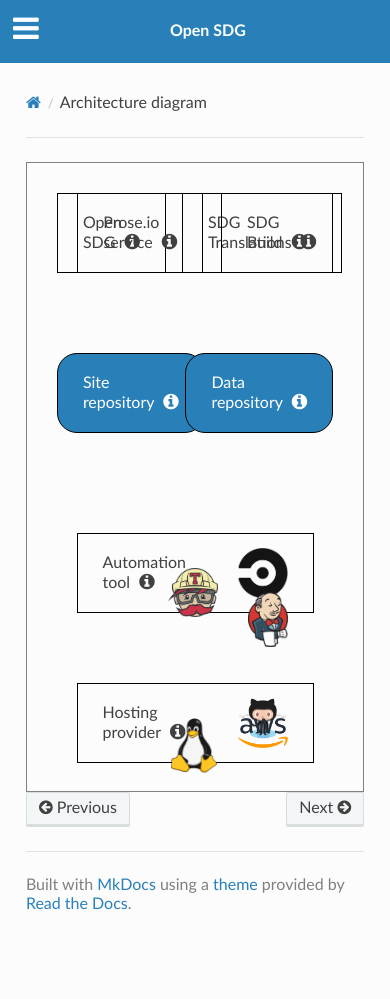
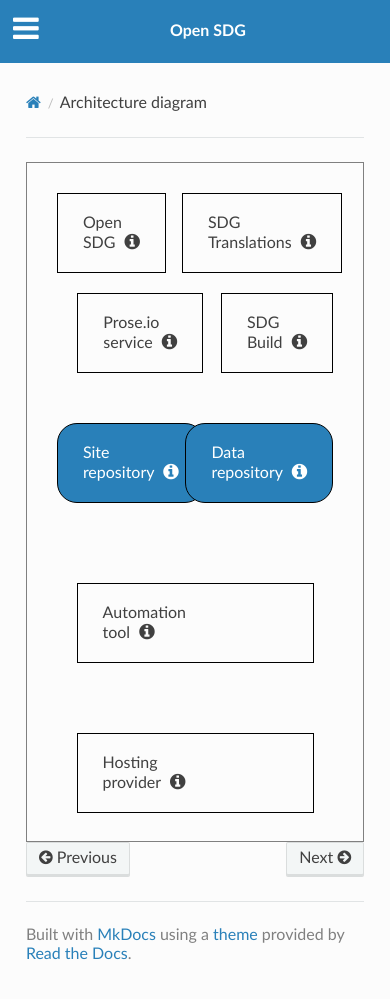
Before and after one commit to open-sdg/open-sdg, an MkDocs documentation site: the page built from docs/architecture.md, in a window 390 px wide. Shown: the top 999 px of the page. Built offline with MkDocs 1.6.1, drawn with Linux system fonts in a browser that asks for light colours; nearby versions of some CDN libraries; old or Windows-style settings are respelled for this version of MkDocs.

Commit message:
Mobile-friendly achitecture diagram

```diff
--- a/docs/css/architecture.css
+++ b/docs/css/architecture.css
@@ -1,7 +1,7 @@
 #architecture {
   padding: 20px;
   width: 100%;
-  height: 630px;
+  height: 680px;
   border: 1px solid gray;
 }
 
@@ -27,12 +27,7 @@
 }
 
 .node img {
-  max-width: 50px;
-  height: auto;
-  float: right;
-  margin-left: 20px;
-  margin-top: -25px;
-  max-height: 55px;
+  display: none;
 }
 
 #open-sdg {
@@ -46,33 +41,33 @@
 }
 
 #sdg-build {
-  top: 10px;
+  top: 110px;
   right: 10px;
 }
 
 #prose-io {
-  top: 10px;
+  top: 110px;
   right: 140px;
 }
 
 #site-repo {
-  top: 170px;
+  top: 240px;
   left: 10px;
 }
 
 #data-repo {
-  top: 170px;
+  top: 240px;
   right: 10px;
 }
 
 #automation {
-  top: 350px;
+  top: 400px;
   left: 10%;
   width: 80%;
 }
 
 #hosting {
-  top: 500px;
+  top: 550px;
   left: 10%;
   width: 80%;
 }
@@ -88,6 +83,64 @@
 .jtk-overlay { z-index:6; }
 .tooltip { z-index:7; }
 
+/* Desktop optimizations */
+@media only screen and (min-width: 650px) {
+  #architecture {
+    height: 630px;
+  }
+  .node img {
+    display: block;
+    max-width: 50px;
+    height: auto;
+    float: right;
+    margin-left: 20px;
+    margin-top: -25px;
+    max-height: 55px;
+  }
+  #open-sdg {
+    top: 10px;
+    left: 10px;
+  }
+
+  #sdg-translations {
+    top: 10px;
+    left: 135px;
+  }
+
+  #sdg-build {
+    top: 10px;
+    right: 10px;
+  }
+
+  #prose-io {
+    top: 10px;
+    right: 140px;
+  }
+
+  #site-repo {
+    top: 170px;
+    left: 10px;
+  }
+
+  #data-repo {
+    top: 170px;
+    right: 10px;
+  }
+
+  #automation {
+    top: 350px;
+    left: 10%;
+    width: 80%;
+  }
+
+  #hosting {
+    top: 500px;
+    left: 10%;
+    width: 80%;
+  }
+}
+
+/* Popperjs tooltip styles */
 .tooltip {
   position: absolute;
   background: #FFC107;
```
